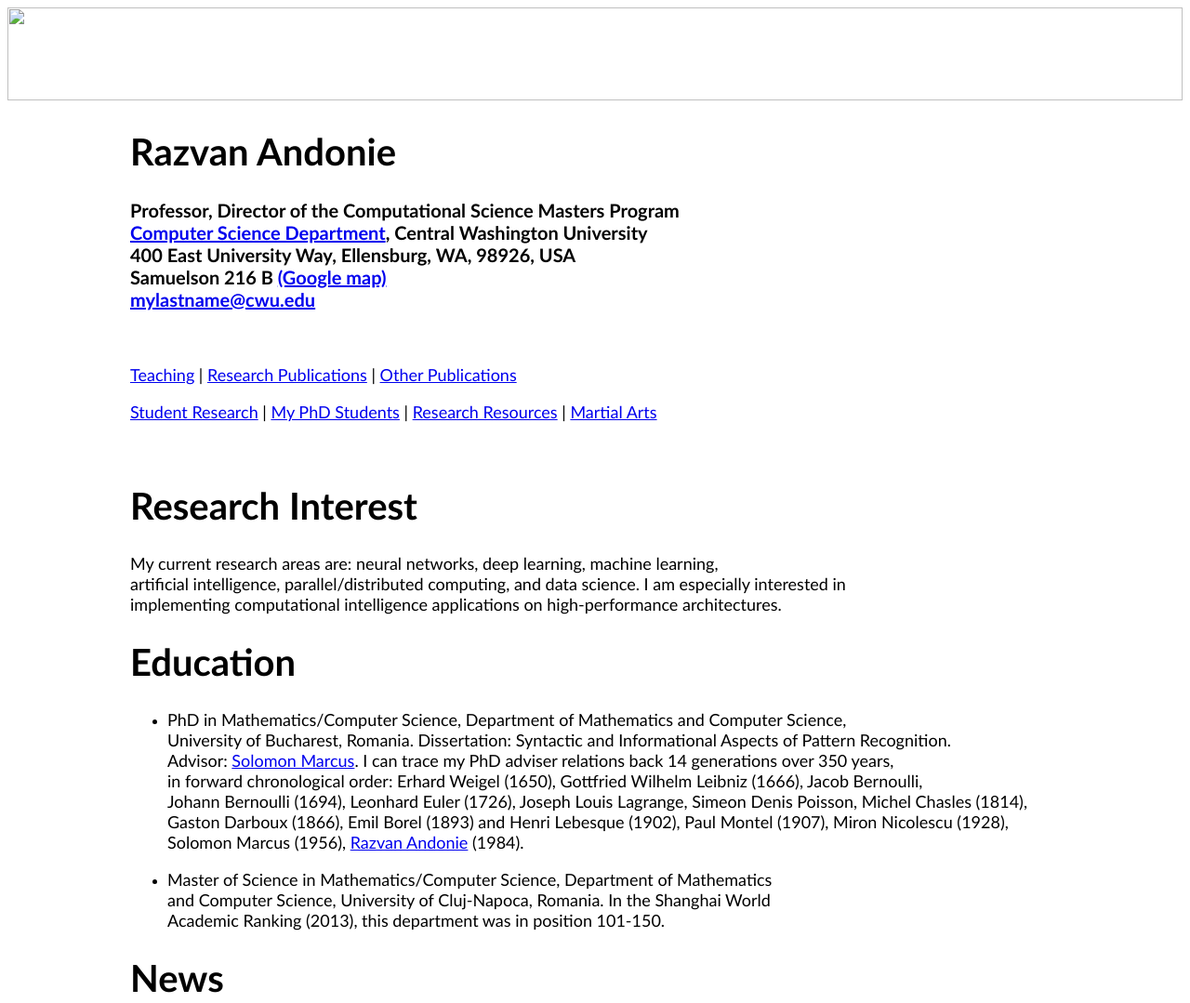
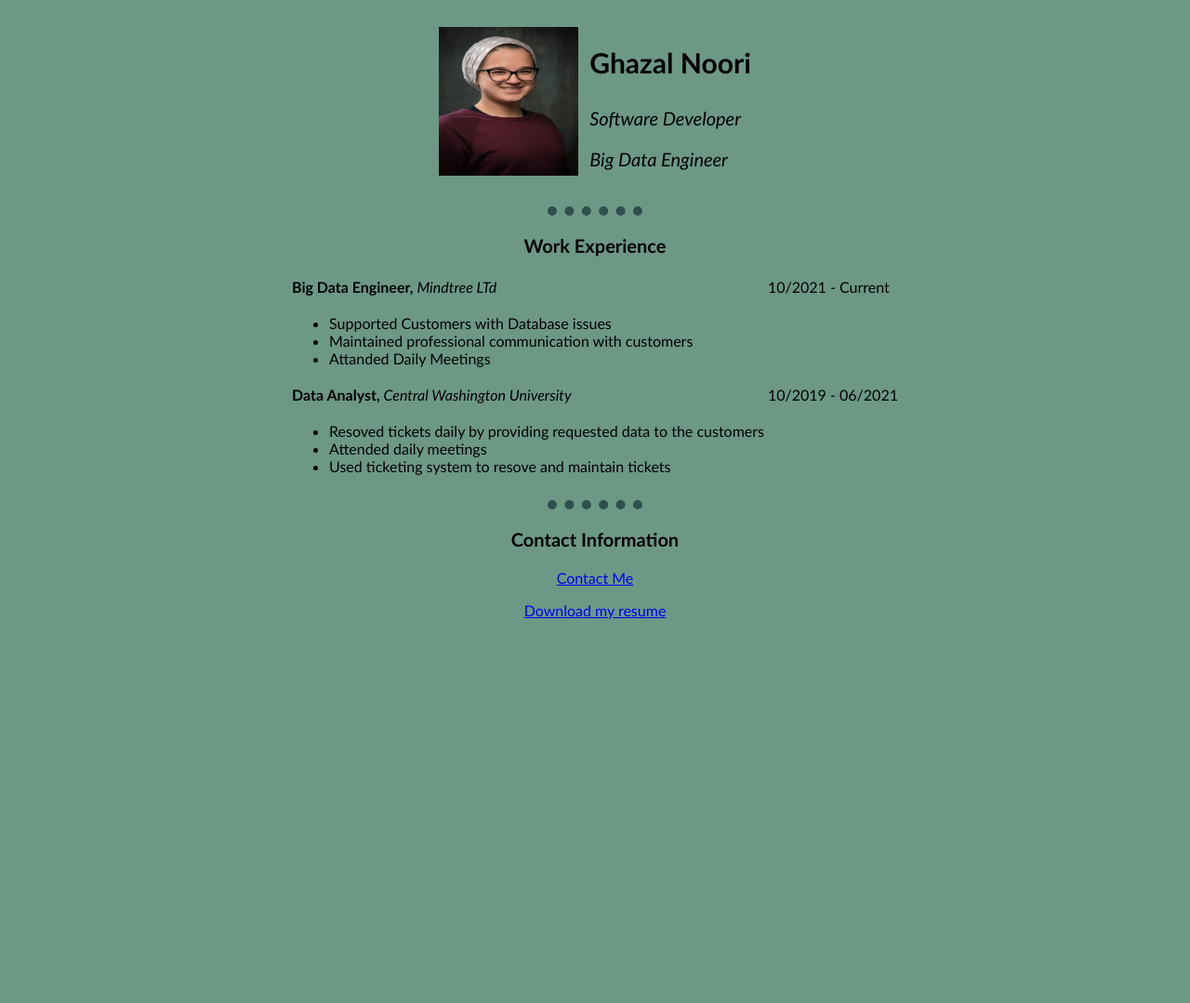
Before and after one commit to gnoori/testRepository, a plain HTML site: page index.html in a window 1280 px wide. Shown: the top 1079 px of the page at 93% size. After the commit the page ends 800 px from the top, so only its background shows below. Drawn offline with Linux system fonts and the light colour scheme.

Commit message:
Add files via upload

```diff
--- /dev/null
+++ b/CSS/styles.css
@@ -0,0 +1,17 @@
+body {
+    background-color: #6D9886;
+    /*background-image: linear-gradient(#96CEB4, #c9c7c7)*/
+}
+hr {
+    border-style: dotted none none none;
+    width: 8%;
+    border-width: 10px;
+    border-color:darkslategrey
+    /*try widht: 100px - not practiced because it not flexible for tablets and computers. Recommended to use percentages */
+}
+h1 {
+    color: red;
+}
+h2 {
+    color: yellow;
+}
--- a/index.html
+++ b/index.html
@@ -3,76 +3,72 @@
 <head>
     <meta charset="UTF-8">
     <meta http-equiv="X-UA-Compatible" content="IE=edge">
-    <meta name="viewport" content="width=, initial-scale=1.0">
-    <title>Document</title>
-    <style>
-        .content {
-          max-width: 1000px;
-          margin: auto;
+    <meta name="viewport" content="width=device-width, initial-scale=1.0">
+    <title>Personal Website</title>
+    <!--
+        <style>
+
+        body {
+            background-color: #6D9886;
+            /*background-image: linear-gradient(#96CEB4, #c9c7c7)*/
         }
-        h1 {
-            font-size: 40px;
-            font-family: 'Calibri';
-            text-align: left;
+        hr {
+            border-style: dotted none none none;
+            width: 8%;
+            border-width: 10px;
+            border-color:darkslategrey
+            /*try widht: 100px - not practiced because it not flexible for tablets and computers. Recommended to use percentages */
         }
-        h4 {
-            font-size: 20px;
-            font-family: 'Calibri';
-            text-align: left;
-        }
+    </style>
+    -->
+    <link rel="stylesheet" href="CSS/styles.css">
 
-        p {
-            font-size: 18px;
-            font-family: 'Calibri';
-            text-align: left;
-        }
-        </style>
 </head>
 <body>
-    <img src="Images/cwuImage.jpg" alt="" width="100%" height="100">
-    <div class="content">
-        <h1 style="text-align: left;">Razvan Andonie</h1>
-        <h4 style="text-align: left; margin: 0 0 0 0;">Professor, Director of the Computational Science Masters Program</h4>
-        <h4 style="text-align: left; margin: 0 0 0 0;"><a href="https://www.cwu.edu/computer-science/computer-science">Computer Science Department</a>, Central Washington University</h4>
-        <h4 style="text-align: left; margin: 0 0 0 0;">400 East University Way, Ellensburg, WA, 98926, USA</h4>
-        <h4 style="text-align: left; margin: 0 0 0 0;">Samuelson 216 B <a href="https://www.google.com/maps/place/Samuelson+Building,+Ellensburg,+WA+98926/@47.0016381,-120.5427341,17z/data=!3m1!4b1!4m5!3m4!1s0x5499f3b820af2fdd:0x1e8efbbb586438ae!8m2!3d47.0016381!4d-120.5405454">(Google map)</a></h4>
-        <h4 style="text-align: left; margin: 0 0 0 0;"><a href="mailto:someone@gmail.com">mylastname@cwu.edu</a> </h4>
-        <p>&nbsp;</p>
-        <p style="text-align: left"><a href="https://www.cwu.edu/faculty/teaching-2">Teaching</a> | <a href="https://www.cwu.edu/faculty/node/2548">Research Publications</a> | <a href="https://www.cwu.edu/faculty/other-publications">Other Publications</a></p>
-        <p style="text-align: left"><a href="https://www.cwu.edu/faculty/student-research-cwu">Student Research</a> | <a href="https://www.genealogy.math.ndsu.nodak.edu/id.php?id=84034&fChrono=1">My PhD Students</a> | <a href="https://www.cwu.edu/faculty/research-resources-my-students">Research Resources</a> | <a href="https://www.cwu.edu/faculty/research-resources-my-students">Martial Arts</a></p>
-        <p>&nbsp;</p>
-        <h1>Research Interest</h1>
-        <p>
-            My current research areas are: neural networks, deep learning, machine learning, <br>
-            artificial intelligence, parallel/distributed computing, and data science. I am especially interested in <br>
-            implementing computational intelligence applications on high-performance  architectures.
-        </p>
-        <h1>Education</h1>
-        <ul>
-            <li>
-                <p>
-                    PhD in Mathematics/Computer Science, Department of Mathematics and Computer Science, <br>
-                    University of Bucharest, Romania. Dissertation: Syntactic and Informational Aspects of Pattern Recognition. <br>
-                    Advisor: <a href="http://www.imar.ro/~smarcus/">Solomon Marcus</a>. I can trace my PhD adviser relations back 14 generations over 350 years, <br>
-                    in forward chronological order: Erhard Weigel (1650), Gottfried Wilhelm Leibniz (1666), Jacob Bernoulli, <br>
-                    Johann Bernoulli (1694), Leonhard Euler (1726), Joseph Louis Lagrange, Simeon Denis Poisson, Michel Chasles (1814), <br>
-                    Gaston Darboux (1866), Emil Borel (1893) and Henri Lebesque (1902), Paul Montel (1907), Miron Nicolescu (1928), <br>
-                    Solomon Marcus (1956), <a href="https://www.mathgenealogy.org/id.php?id=84034">Razvan Andonie</a> (1984).
-                </p>
-            </li>
-            <li>
-                <p>
-                    Master of Science in Mathematics/Computer Science, Department of Mathematics <br>
-                    and Computer Science, University of Cluj-Napoca, Romania. In the Shanghai World <br>
-                    Academic Ranking (2013), this department was in position 101-150.<br>
-                </p>
-            </li>
-        </ul>
-        <h1>News</h1>
-        <ul>
-            <li><p style="margin: 0 0 0 0;"><a href="https://mlass.unitbv.ro/">Machine Learning and Applications Summer School, July 22-26, 2019, Brasov, Romania</a></p></li>
-            <li><p style="margin: 0 0 0 0;"><a href="https://www.cwu.edu/faculty/turing-cwu-supercomputer">Turing: The CWU Supercomputer</a></p></li>
-        </ul>
-    </div>
+    <center><table cellspacing="10">
+        <tr>
+            <td><img src="Images/cv-photo.jpg" alt="Ghazal's picture" width="150" height="160"></td>
+            <td>
+                <p style="font-family: Calibri; font-size: 30px;"><strong>Ghazal Noori</strong></p>
+                <p style="font-family: Calibri; font-size: 20px;"><em>Software Developer</em></p>
+                <p style="font-family: Calibri; font-size: 20px;"><em>Big Data Engineer</em></p>
+            </td>
+        </tr>
+    </table>
+    <hr>
+    <h3 style="font-family: Calibri; font-size: 20px;" >Work Experience</h3>
+    <table>
+        <tr>
+            <td style="font-family: Calibri;"><strong>Big Data Engineer, </strong><em>Mindtree LTd</em></td>
+            <td style="font-family: Calibri;">10/2021 - Current</td>
+        </tr>
+        <tr>
+            <td style="font-family: Calibri;">
+                <ul>
+                    <li>Supported Customers with Database issues</li>
+                    <li>Maintained professional communication with customers</li>
+                    <li>Attanded Daily Meetings</li>
+                </ul>
+            </td>
+        </tr>
+        <tr>
+            <td style="font-family: Calibri;"><strong>Data Analyst, </strong><em>Central Washington University</em></td>
+            <td style="font-family: Calibri;">10/2019 - 06/2021</td>
+        </tr>
+        <tr>
+            <td style="font-family: Calibri;">
+                <ul>
+                    <li>Resoved tickets daily by providing requested data to the customers</li>
+                    <li>Attended daily meetings</li>
+                    <li>Used ticketing system to resove and maintain tickets</li>
+                </ul>
+            </td>
+        </tr>
+    </table>
+    <hr>
+    <h3 style="font-family: Calibri; font-size: 20px;" >Contact Information</h3>
+    <p style="font-family: Calibri;"><a href="contact.html" target="_blank">Contact Me </a></p>
+    <p style="font-family: Calibri;"><a href="PDF/Resume.pdf" target="_blank">Download my resume </a></p></center>
+
 </body>
 </html>
```
Also changed, not shown: HelloWorld.html (added, +171 -0 lines), contact.html (added, +26 -0 lines), Images/cv-photo.jpg (added), 1 other file.
